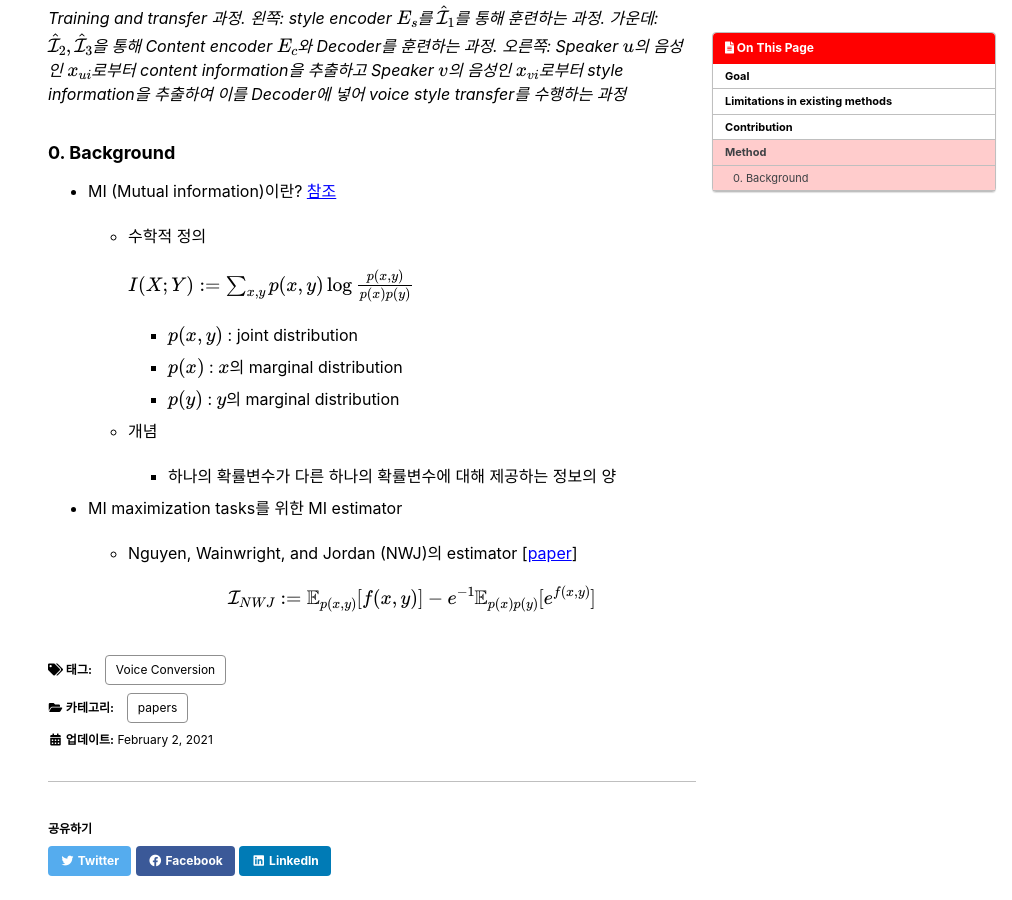
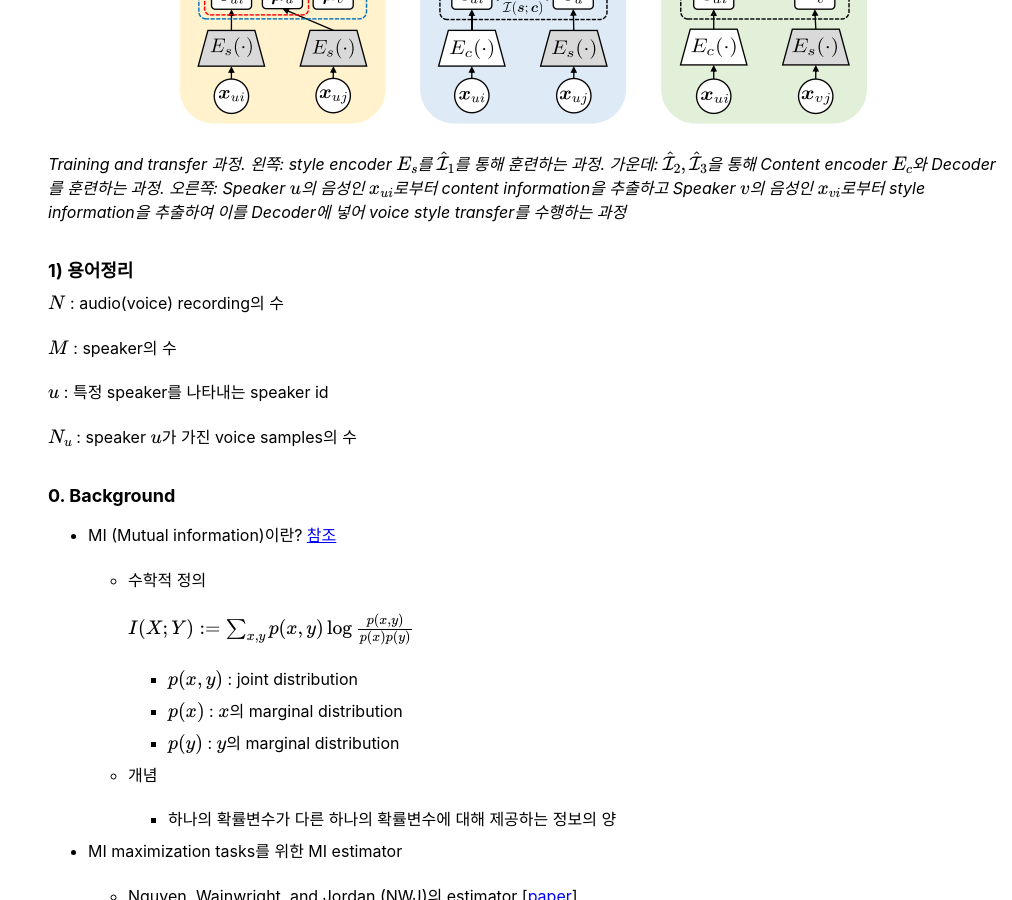
Before and after one commit to hrnoh24/blog, a Jekyll site: the page built from _posts/2021-02-02-post-paper-improving-zeroshot-VC.md, in a window 1280 px wide and 900 px high, scrolled down 1148 px. Shown: the whole window, without its empty margins (268-1280 px from the left). Built offline with Jekyll 4.4.1, drawn with Linux system fonts in a browser that asks for light colours; cached includes are drawn as plain includes; comment, search, counter and statistics services are not loaded.

Commit message:
wide page

```diff
--- a/_posts/2021-02-02-post-paper-improving-zeroshot-VC.md
+++ b/_posts/2021-02-02-post-paper-improving-zeroshot-VC.md
@@ -54,6 +55,18 @@ Zero-shot voice conversion을 수행하는 것<br>
 
 
 
+### 1) 용어정리
+
+$$N$$ : audio(voice) recording의 수
+
+$$M$$ : speaker의 수
+
+$$u$$ : 특정 speaker를 나타내는 speaker id
+
+$$N_u$$ : speaker $$u$$가 가진 voice samples의 수
+
+
+
 ### 0. Background
 
 * MI (Mutual information)이란? [참조](https://blueskyvision.tistory.com/m/774?category=786439)
```
Also changed, not shown: other parts of _posts/2021-02-02-post-paper-improving-zeroshot-VC.md (+1 -0 lines).
